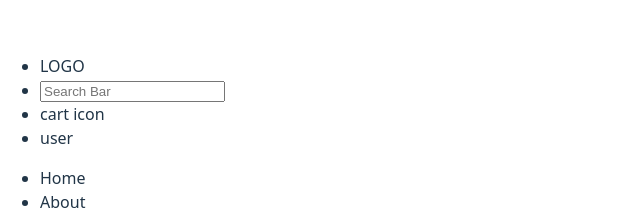
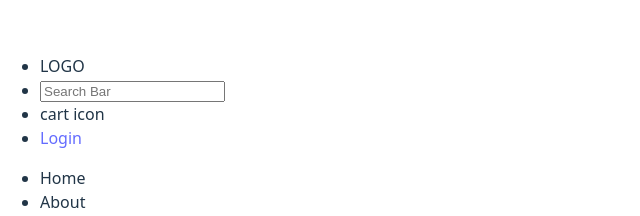
Before and after one commit to SoraK93/Project_e-commerce, a React (Vite) app in the folder views/: page /product in a window 1280 px wide. Shown: the part 222-438 px from the top of the page, without its empty margins (0-640 px from the left). Built offline with nearby package versions, Linux system fonts and the light colour scheme.

Commit message:
link pointing to login page

```diff
--- a/views/src/features/Header/Header.jsx
+++ b/views/src/features/Header/Header.jsx
@@ -1,3 +1,5 @@
+import { Link } from "react-router"
+
 const Header = () => {
   return (
     <header>
@@ -8,7 +10,7 @@ const Header = () => {
             <input type="text" placeholder="Search Bar" />
           </li>
           <li>cart icon</li>
-          <li>user</li>
+          <li><Link to="/auth/login">Login</Link></li>
         </ul>
       </nav>
     </header>
```
